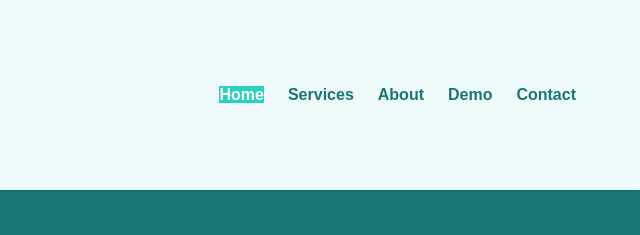
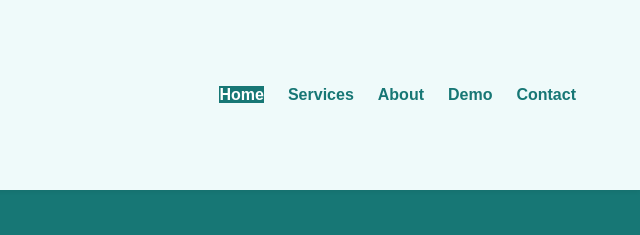
Before and after one commit to mahfuzaakter00/Responsive-Web-Design, a plain HTML site: page Product Landing Page/index.html in a window 1280 px wide. Shown: the top 235 px of the page, 640-1280 px from the left. Drawn offline with nearby package versions, Linux system fonts and the light colour scheme.

Commit message:
Update styles.css

```diff
--- a/Product Landing Page/styles.css
+++ b/Product Landing Page/styles.css
@@ -72,7 +72,7 @@ nav .logo img {
 
 .nav-link.active{
   color: white;
-  background-color: #28D2BF;
+  background-color: #177775;
   font-weight: bolder;
 }
 
```
